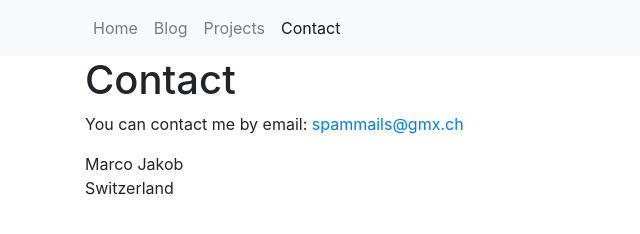
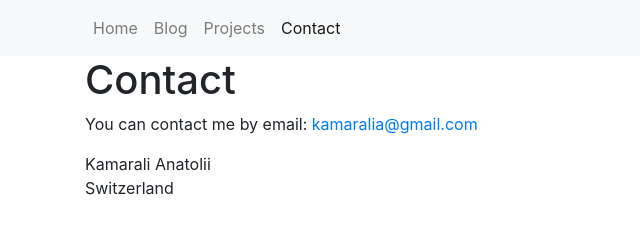
Before and after one commit to AnatoliiA/PoweCodes, a plain HTML site: page contact/index.html in a window 1280 px wide. Shown: the full height of the page, 0-640 px from the left. Drawn offline with nearby package versions, Linux system fonts and the light colour scheme.

```diff
--- a/contact/index.html
+++ b/contact/index.html
@@ -31,11 +31,11 @@
     <h1 class="title">Contact</h1>
 
     <p>
-      You can contact me by email: <a href="mailto:spammails@gmx.ch">spammails@gmx.ch</a>
+      You can contact me by email: <a href="mailto:spammails@gmx.ch">kamaralia@gmail.com</a>
     </p>
 
     <p>
-      Marco Jakob<br> Switzerland
+      Kamarali Anatolii<br> Switzerland
     </p>
   </div>
 
```
